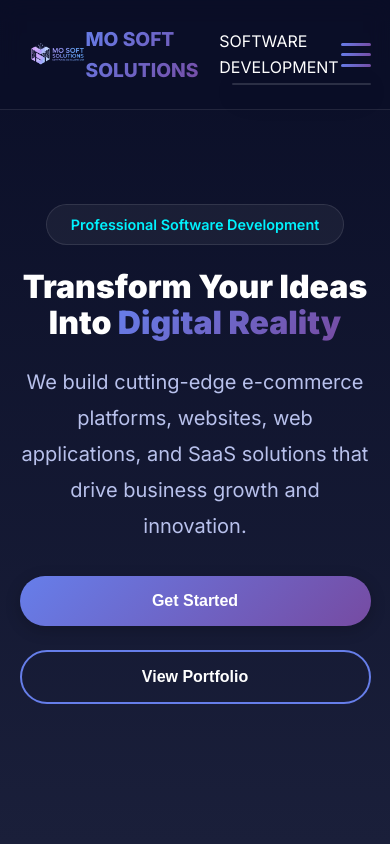
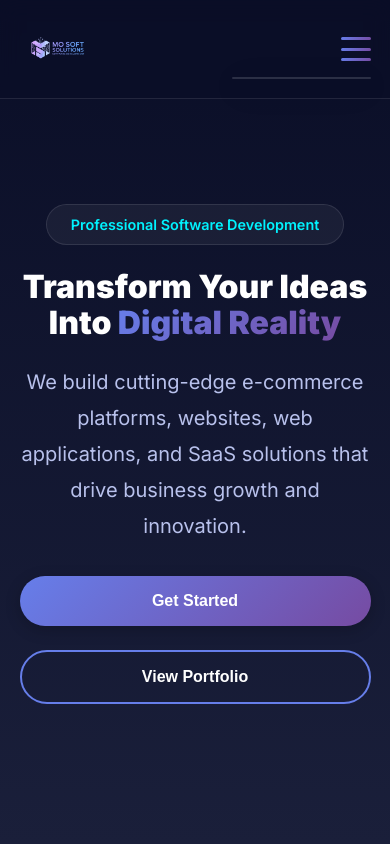
Before and after one commit to Ngwanatuka/MoSoftSolutions, a plain HTML site: page index.html in a window 390 px wide. Shown: the top 844 px of the page. Drawn offline with Linux system fonts and the light colour scheme.

Commit message:
refactor: Remove logo text and subtitle from hamburger navigation

```diff
--- a/index.html
+++ b/index.html
@@ -34,8 +34,6 @@
     <nav id="hamburger-nav">
         <div class="logo-container">
             <img src="./assets/logo.png" alt="MO Soft Solutions Logo" class="logo-img" />
-            <span class="logo-text">MO SOFT SOLUTIONS</span>
-            <span class="logo-subtitle">SOFTWARE DEVELOPMENT</span>
         </div>
         <div class="hamburger-menu">
             <div class="hamburger-icon" onclick="toggleMenu()">
```
